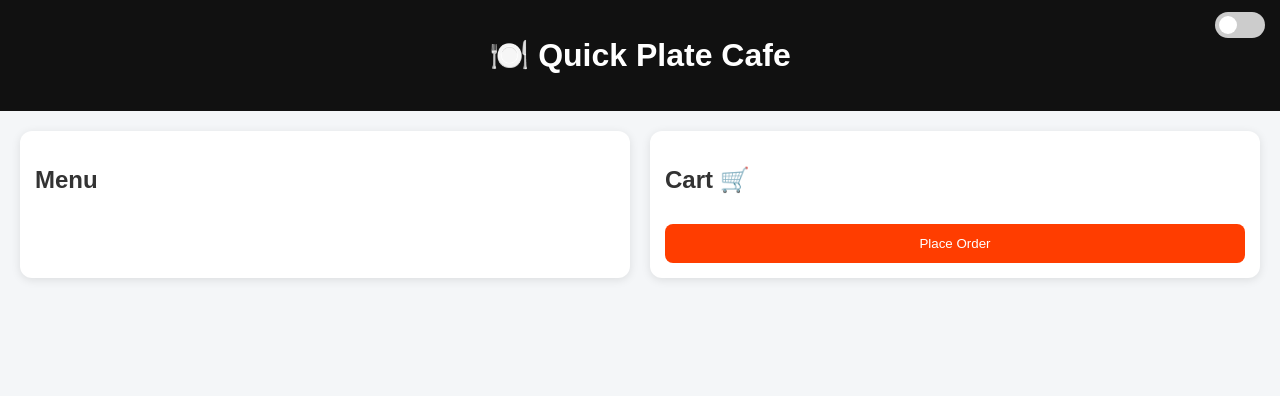
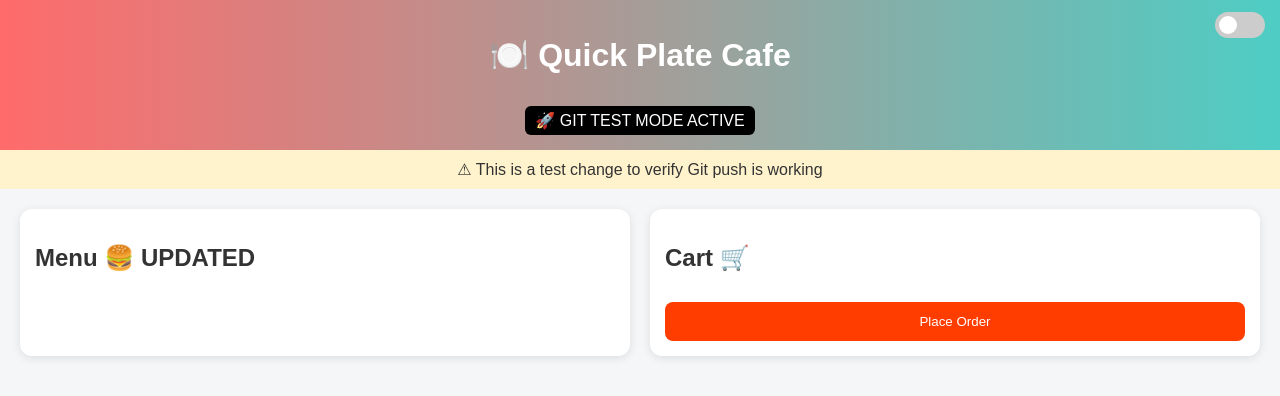
Before and after one commit to HoonChuanHng/menu, a website: page public/index.html in a window 1280 px wide. Drawn offline with Linux system fonts and the light colour scheme.

Commit message:
test update UI

```diff
--- a/public/index.html
+++ b/public/index.html
@@ -1,7 +1,7 @@
 <!DOCTYPE html>
 <html>
 <head>
-  <title>Quick Plate Cafes</title>
+  <title>Quick Plate Cafe (GIT TEST)</title>
   <link rel="stylesheet" href="style.css">
   <link rel="manifest" href="/manifest.json">
   <meta name="viewport" content="width=device-width, initial-scale=1.0">
@@ -9,8 +9,13 @@
 
 <body>
 
-<header>
+<header style="background: linear-gradient(90deg, #ff6b6b, #4ecdc4); padding: 15px;">
+
   <h1>🍽️ Quick Plate Cafe</h1>
+
+  <div style="background:black;color:white;padding:5px 10px;display:inline-block;margin-top:10px;border-radius:6px;">
+    🚀 GIT TEST MODE ACTIVE
+  </div>
 
   <div class="top-right">
     <label class="switch">
@@ -26,10 +31,14 @@
   </div>
 </header>
 
+<div style="text-align:center; padding:10px; background:#fff3cd;">
+  ⚠ This is a test change to verify Git push is working
+</div>
+
 <main class="container">
 
   <section class="panel">
-    <h2>Menu</h2>
+    <h2>Menu 🍔 UPDATED</h2>
     <div id="menu"></div>
   </section>
 
```
